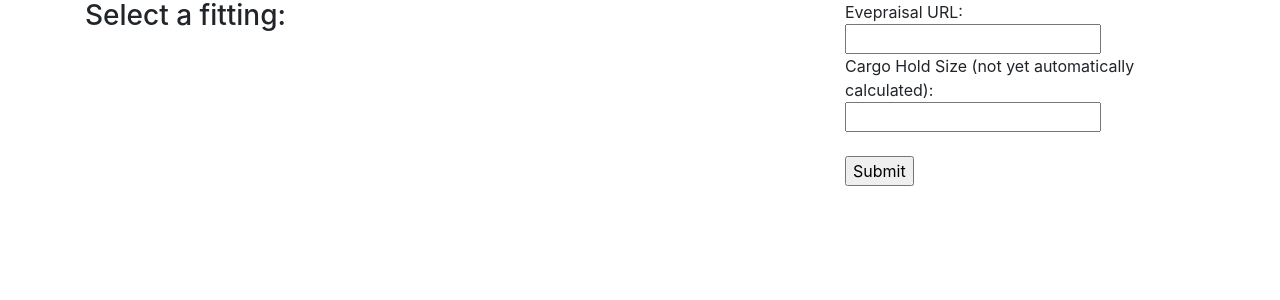
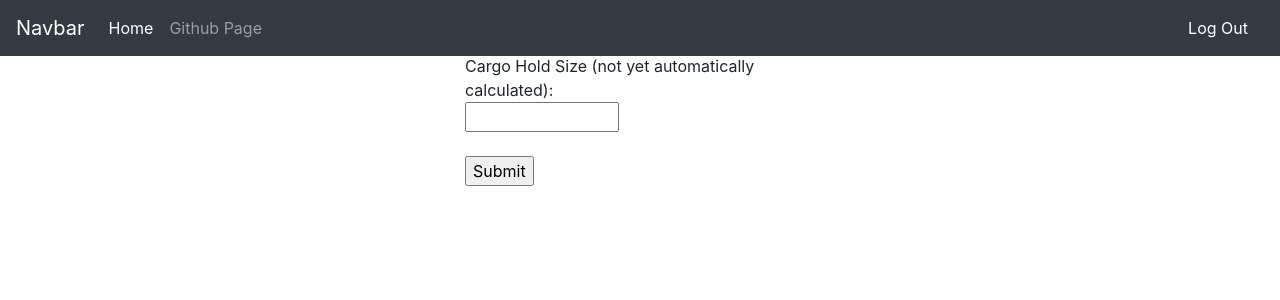
Before and after one commit to pcd1193182/hauler-tool, a Flask app: template templates/info.html in a window 1280 px wide. Shown: the top 300 px of the page. Run offline with Flask 2, Linux system fonts and the light colour scheme; the template is opened without the code that fills it, so the values that code supplies are empty; some libraries are stand-ins or nearby versions.

Commit message:
ALL THE UX

```diff
--- a/templates/info.html
+++ b/templates/info.html
@@ -13,10 +13,34 @@
     <link rel="stylesheet" type="text/css" href="/static/style.css"/>
   </head>
   <body>
+
+    <nav class="navbar navbar-expand-md navbar-dark bg-dark fixed-top">
+      <a class="navbar-brand" href="#">Navbar</a>
+      <button class="navbar-toggler" type="button" data-toggle="collapse" data-target="#navbar" aria-controls="navbar" aria-expanded="false" aria-label="Toggle navigation">
+	<span class="navbar-toggler-icon"></span>
+      </button>
+
+      <div class="collapse navbar-collapse" id="navbar">
+	<ul class="navbar-nav mr-auto">
+	  <li class="nav-item active">
+	    <a class="nav-link" href="/">Home <span class="sr-only">(current)</span></a>
+	  </li>
+	  <li class="nav-item">
+	    <a class="nav-link" href="https://github.com/pcd1193182/hauler-tool">Github Page</a>
+	  </li>
+	</ul>
+	<ul class="navbar-nav mr-sm-2">
+	  <li class="nav-item active">
+	    <a class="nav-link" href="/logoff">Log Out</a>
+	  </li>
+	</ul>
+      </div>
+    </nav>
+
     <link rel="stylesheet" type="text/css" href="/static/info.css"/>
     <div class="container">
       <div class="row">
-	<div class="col-md-8">
+	<div class="col-md-4">
 	  <h3>Select a fitting:</h3>
 	  <table border="0">
 	    {% for name, fit_list in fittings.iteritems() %}
@@ -34,10 +58,10 @@
 	<div class="col-md-4">
 	  <form id="fit_form" action="gen_fit">
 	    Evepraisal URL:<br>
-	    <input type="text" name="evep_url" required>
+	    <input type="text" name="evep_url" size="35" required>
 	    <br>
 	    Cargo Hold Size (not yet automatically calculated):<br>
-	    <input type="text" name="cargo_size" required>
+	    <input type="text" name="cargo_size" size="10" required>
 	    <br><br>
 	    <input type="submit" value="Submit">
 	  </form>
```
